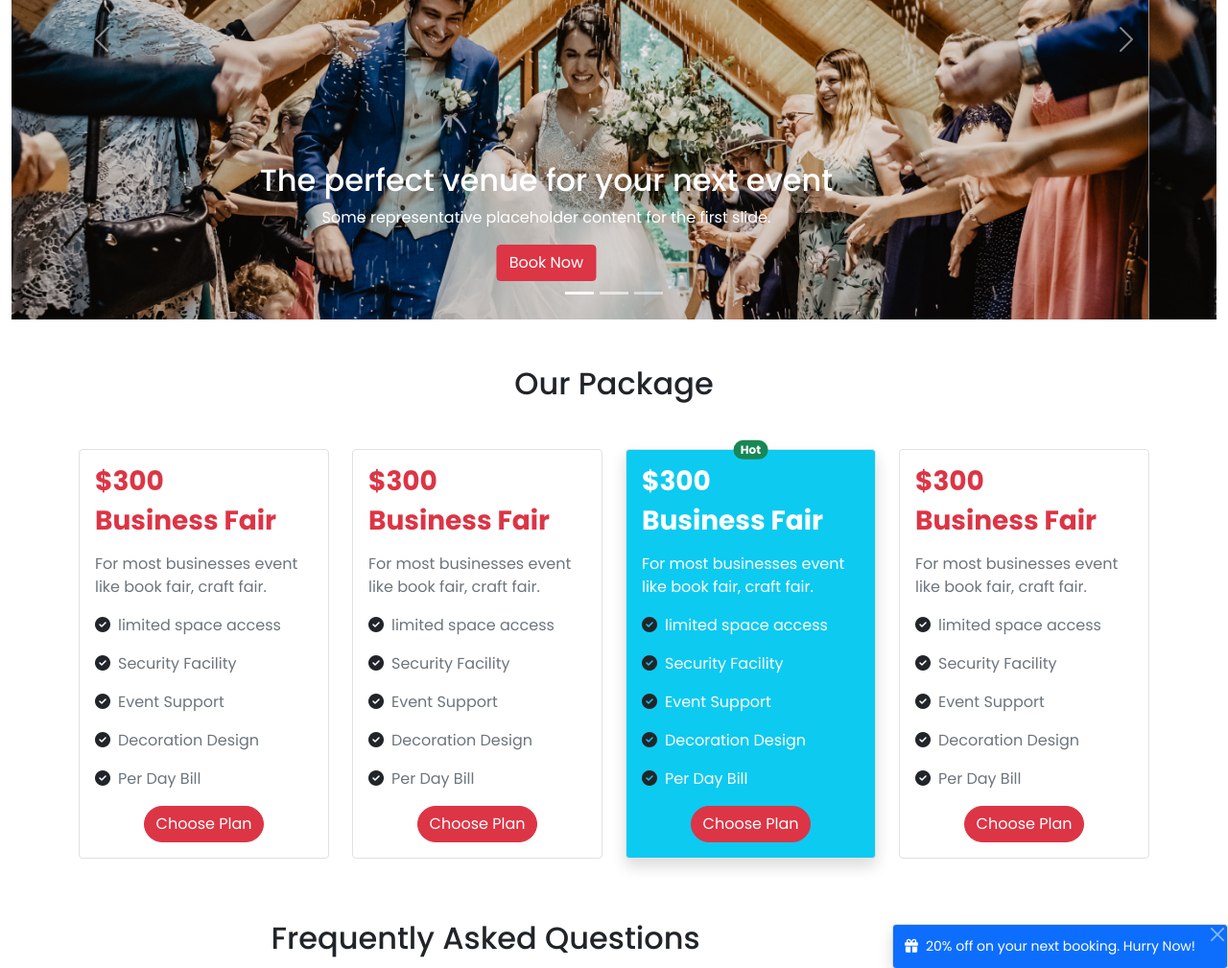
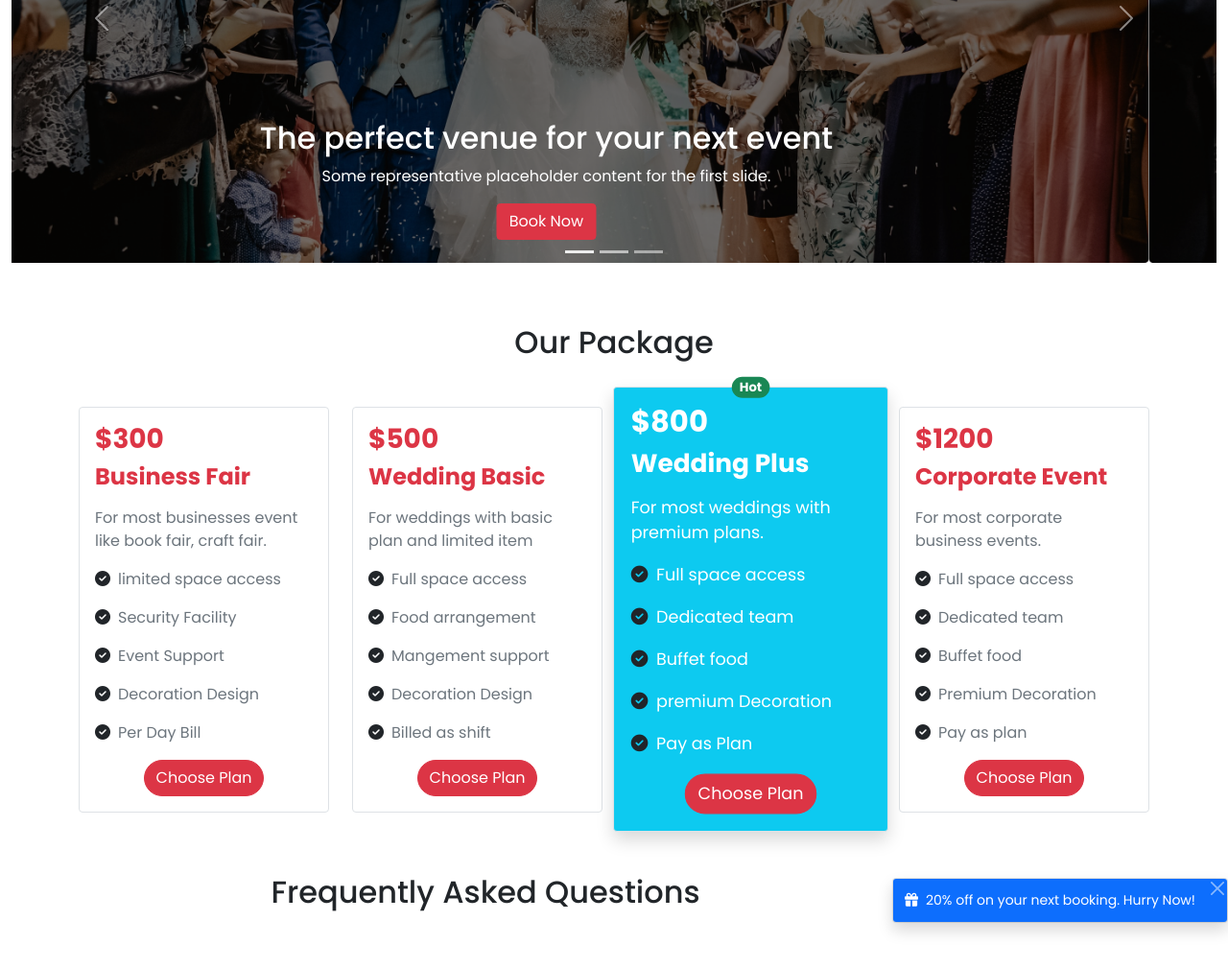
Before and after one commit to Shahinul-Islam/convention-center-assignment, a plain HTML site: page index.html in a window 1280 px wide. Shown: the part 316-1325 px from the top of the page at 96% size. Drawn offline with nearby package versions, Linux system fonts and the light colour scheme.

Commit message:
carousel problem solved

```diff
--- a/index.html
+++ b/index.html
@@ -37,29 +37,29 @@
                   <button type="button" data-bs-target="#carouselExampleCaptions" data-bs-slide-to="2" aria-label="Slide 3"></button>
                 </div>
                 <div class="carousel-inner">
-                  <div class="carousel-item carousel-height active">
-                    <img src="images/caro-01.jpg" class="d-block w-100" alt="...">
-                    <div class="carousel-caption d-none d-md-block">
+                  <div class="carousel-item active py-3">
+                    <img src="images/banner.png" class="d-block w-100" alt="...">
+                    <div class="carousel-caption d-md-block ">
                       <h2>The perfect venue for your
                         next event</h2>
-                      <p>Some representative placeholder content for the first slide.</p>
-                      <button type="button" class="btn btn-danger">Book Now</button>
+                      <p class="d-none d-md-block mx-auto">Some representative placeholder content for the first slide.</p>
+                      <button type="button" class="btn btn-danger d-none d-md-block mx-auto">Book Now</button>
                     </div>
                   </div>
-                  <div class="carousel-item carousel-height">
-                    <img src="images/caro-01.jpg" class="d-block w-100" alt="...">
-                    <div class="carousel-caption d-none d-md-block">
+                  <div class="carousel-item py-3">
+                    <img src="images/banner.png" class="d-block w-100" alt="...">
+                    <div class="carousel-caption d-md-block ">
                       <h2>Second slide label</h2>
-                      <p>Some representative placeholder content for the second slide.</p>
-                      <button type="button" class="btn btn-danger">Book Now</button>
+                      <p class="d-none d-md-block mx-auto">Some representative placeholder content for the second slide.</p>
+                      <button type="button" class="btn btn-danger d-none d-md-block mx-auto">Book Now</button>
                     </div>
                   </div>
-                  <div class="carousel-item carousel-height">
-                    <img src="images/caro-01.jpg" class="d-block w-100" alt="...">
-                    <div class="carousel-caption d-none d-md-block">
+                  <div class="carousel-item py-3">
+                    <img src="images/banner.png" class="d-block w-100" alt="...">
+                    <div class="carousel-caption d-md-block ">
                       <h2>Third slide label</h2>
-                      <p>Some representative placeholder content for the third slide.</p>
-                      <button type="button" class="btn btn-danger">Book Now</button>
+                      <p class="d-none d-md-block mx-auto">Some representative placeholder content for the third slide.</p>
+                      <button type="button" class="btn btn-danger d-none d-md-block mx-auto">Book Now</button>
                     </div>
                   </div>
                 </div>
@@ -85,7 +85,7 @@
                 <div class="col-lg-3">
                     <div class="border rounded p-3 mb-3">
                         <h3 class="text-danger fw-bold">$300</h3>
-                        <h3 class="text-danger fw-bold">Business Fair</h3>
+                        <h4 class="text-danger fw-bold">Business Fair</h4>
                         <p class="text-secondary mt-3">For most businesses event
                             like book fair, craft fair.
                         </p>
@@ -103,17 +103,17 @@
                 </div>
                 <div class="col-lg-3">
                     <div class="border rounded p-3 mb-3">
-                        <h3 class="text-danger fw-bold">$300</h3>
-                        <h3 class="text-danger fw-bold">Business Fair</h3>
-                        <p class="text-secondary mt-3">For most businesses event
-                            like book fair, craft fair.
+                        <h3 class="text-danger fw-bold">$500</h3>
+                        <h4 class="text-danger fw-bold">Wedding Basic</h4>
+                        <p class="text-secondary mt-3">For weddings with basic plan
+                          and limited item
                         </p>
                         <div>
-                            <p><i class="fas fa-check-circle"></i><span class="ms-2 text-secondary">limited space access</span></p>
-                            <p><i class="fas fa-check-circle"></i><span class="ms-2 text-secondary">Security Facility</span></p>
-                            <p><i class="fas fa-check-circle"></i><span class="ms-2 text-secondary">Event Support</span></p>
+                            <p><i class="fas fa-check-circle"></i><span class="ms-2 text-secondary">Full space access</span></p>
+                            <p><i class="fas fa-check-circle"></i><span class="ms-2 text-secondary">Food arrangement</span></p>
+                            <p><i class="fas fa-check-circle"></i><span class="ms-2 text-secondary">Mangement support</span></p>
                             <p><i class="fas fa-check-circle"></i><span class="ms-2 text-secondary">Decoration Design</span></p>
-                            <p><i class="fas fa-check-circle"></i><span class="ms-2 text-secondary">Per Day Bill</span></p>
+                            <p><i class="fas fa-check-circle"></i><span class="ms-2 text-secondary">Billed as shift</span></p>
                         </div>
                         <div class="text-center mt-3">
                             <button type="button" class="btn btn-danger rounded-pill">Choose Plan</button>
@@ -121,21 +121,20 @@
                     </div>
                 </div>
                 <div class="col-lg-3">
-                    <div class="border rounded p-3 mb-3 position-relative bg-info shadow">
-                        <h3 class="text-white fw-bold">$300</h3>
-                        <h3 class="text-white fw-bold">Business Fair</h3>
+                    <div class="border rounded p-3 mb-3 bg-info shadow card-3 position-relative">
+                        <h3 class="text-white fw-bold">$800</h3>
+                        <h4 class="text-white fw-bold">Wedding Plus</h4>
                         <span class="position-absolute top-0 start-50 translate-middle badge rounded-pill bg-success">
                             Hot
                           </span>
-                        <p class="text-white mt-3">For most businesses event
-                            like book fair, craft fair.
+                        <p class="text-white mt-3">For most weddings with premium plans.
                         </p>
                         <div>
-                            <p><i class="fas fa-check-circle"></i><span class="ms-2 text-white">limited space access</span></p>
-                            <p><i class="fas fa-check-circle"></i><span class="ms-2 text-white">Security Facility</span></p>
-                            <p><i class="fas fa-check-circle"></i><span class="ms-2 text-white">Event Support</span></p>
-                            <p><i class="fas fa-check-circle"></i><span class="ms-2 text-white">Decoration Design</span></p>
-                            <p><i class="fas fa-check-circle"></i><span class="ms-2 text-white">Per Day Bill</span></p>
+                            <p><i class="fas fa-check-circle"></i><span class="ms-2 text-white">Full space access</span></p>
+                            <p><i class="fas fa-check-circle"></i><span class="ms-2 text-white">Dedicated team</span></p>
+                            <p><i class="fas fa-check-circle"></i><span class="ms-2 text-white">Buffet food</span></p>
+                            <p><i class="fas fa-check-circle"></i><span class="ms-2 text-white">premium Decoration</span></p>
+                            <p><i class="fas fa-check-circle"></i><span class="ms-2 text-white">Pay as Plan</span></p>
                         </div>
                         <div class="text-center mt-3">
                             <button type="button" class="btn btn-danger rounded-pill">Choose Plan</button>
@@ -144,17 +143,17 @@
                 </div>
                 <div class="col-lg-3">
                     <div class="border rounded p-3 mb-3">
-                        <h3 class="text-danger fw-bold">$300</h3>
-                        <h3 class="text-danger fw-bold">Business Fair</h3>
-                        <p class="text-secondary mt-3">For most businesses event
-                            like book fair, craft fair.
+                        <h3 class="text-danger fw-bold">$1200</h3>
+                        <h4 class="text-danger fw-bold">Corporate Event</h4>
+                        <p class="text-secondary mt-3">For most corporate business
+                          events.
                         </p>
                         <div>
-                            <p><i class="fas fa-check-circle"></i><span class="ms-2 text-secondary">limited space access</span></p>
-                            <p><i class="fas fa-check-circle"></i><span class="ms-2 text-secondary">Security Facility</span></p>
-                            <p><i class="fas fa-check-circle"></i><span class="ms-2 text-secondary">Event Support</span></p>
-                            <p><i class="fas fa-check-circle"></i><span class="ms-2 text-secondary">Decoration Design</span></p>
-                            <p><i class="fas fa-check-circle"></i><span class="ms-2 text-secondary">Per Day Bill</span></p>
+                            <p><i class="fas fa-check-circle"></i><span class="ms-2 text-secondary">Full space access</span></p>
+                            <p><i class="fas fa-check-circle"></i><span class="ms-2 text-secondary">Dedicated team</span></p>
+                            <p><i class="fas fa-check-circle"></i><span class="ms-2 text-secondary">Buffet food</span></p>
+                            <p><i class="fas fa-check-circle"></i><span class="ms-2 text-secondary">Premium Decoration</span></p>
+                            <p><i class="fas fa-check-circle"></i><span class="ms-2 text-secondary">Pay as plan</span></p>
                         </div>
                         <div class="text-center mt-3">
                             <button type="button" class="btn btn-danger rounded-pill">Choose Plan</button>
@@ -185,36 +184,36 @@
                         <div class="accordion-item">
                           <h2 class="accordion-header" id="headingOne">
                             <button class="accordion-button" type="button" data-bs-toggle="collapse" data-bs-target="#collapseOne" aria-expanded="true" aria-controls="collapseOne">
-                              Accordion Item #1
+                              Why you should choose us?
                             </button>
                           </h2>
                           <div id="collapseOne" class="accordion-collapse collapse show" aria-labelledby="headingOne" data-bs-parent="#accordionExample">
                             <div class="accordion-body">
-                              <strong>This is the first item's accordion body.</strong> It is shown by default, until the collapse plugin adds the appropriate classes that we use to style each element. These classes control the overall appearance, as well as the showing and hiding via CSS transitions. You can modify any of this with custom CSS or overriding our default variables. It's also worth noting that just about any HTML can go within the <code>.accordion-body</code>, though the transition does limit overflow.
+                              The Sam's measures up! Its 1.1 million square feet of meeting space can accommodate events of up to 13,000 attendees. There are 47 meeting rooms, a 200,000-square-foot exhibit hall, two tiered-seating theaters, a 35,000-square-foot ballroom and a registration lobby of the same size. Topping it all off is a 2.5-acre landscaped rooftop events terrace. For banquets and receptions—there’s no better view.
                             </div>
                           </div>
                         </div>
                         <div class="accordion-item">
                           <h2 class="accordion-header" id="headingTwo">
                             <button class="accordion-button collapsed" type="button" data-bs-toggle="collapse" data-bs-target="#collapseTwo" aria-expanded="false" aria-controls="collapseTwo">
-                              Accordion Item #2
+                              About us
                             </button>
                           </h2>
                           <div id="collapseTwo" class="accordion-collapse collapse" aria-labelledby="headingTwo" data-bs-parent="#accordionExample">
                             <div class="accordion-body">
-                              <strong>This is the second item's accordion body.</strong> It is hidden by default, until the collapse plugin adds the appropriate classes that we use to style each element. These classes control the overall appearance, as well as the showing and hiding via CSS transitions. You can modify any of this with custom CSS or overriding our default variables. It's also worth noting that just about any HTML can go within the <code>.accordion-body</code>, though the transition does limit overflow.
+                              It’s Sam's at heart—in style and with service that’s shaped by the spirit of aloha. The open-air design invites gentle sea breezes, sprawling panes of glass invite an abundance of light, and attendees can meet and mix in public spaces ornamented with works by several local artists and landscaping that includes gently flowing waterfalls and mesmerizing fishponds. When it’s time for F&B, the facility’s 20,000-square-foot production kitchen incorporates Hawaiian traditions into dishes and sources farm-fresh ingredients for meals guaranteed to delight your guests with island flavors and flair.
                             </div>
                           </div>
                         </div>
                         <div class="accordion-item">
                           <h2 class="accordion-header" id="headingThree">
                             <button class="accordion-button collapsed" type="button" data-bs-toggle="collapse" data-bs-target="#collapseThree" aria-expanded="false" aria-controls="collapseThree">
-                              Accordion Item #3
+                              Consistently Exceptional Performance
                             </button>
                           </h2>
                           <div id="collapseThree" class="accordion-collapse collapse" aria-labelledby="headingThree" data-bs-parent="#accordionExample">
                             <div class="accordion-body">
-                              <strong>This is the third item's accordion body.</strong> It is hidden by default, until the collapse plugin adds the appropriate classes that we use to style each element. These classes control the overall appearance, as well as the showing and hiding via CSS transitions. You can modify any of this with custom CSS or overriding our default variables. It's also worth noting that just about any HTML can go within the <code>.accordion-body</code>, though the transition does limit overflow.
+                              With the Sam's Convention Center, you can rest assured you're making the smart choice. We delivers over and over again, with satisfaction ratings from meeting planners coming back consistently between 95 and 100 percent.
                             </div>
                           </div>
                         </div>
--- a/style.css
+++ b/style.css
@@ -5,3 +5,10 @@ body{
 .carousel-height{
     height: 585px;
 }
+
+
+@media only screen and (min-width: 764px) {
+    .card-3{
+        transform: scale(1.1);
+    }
+  }
```
